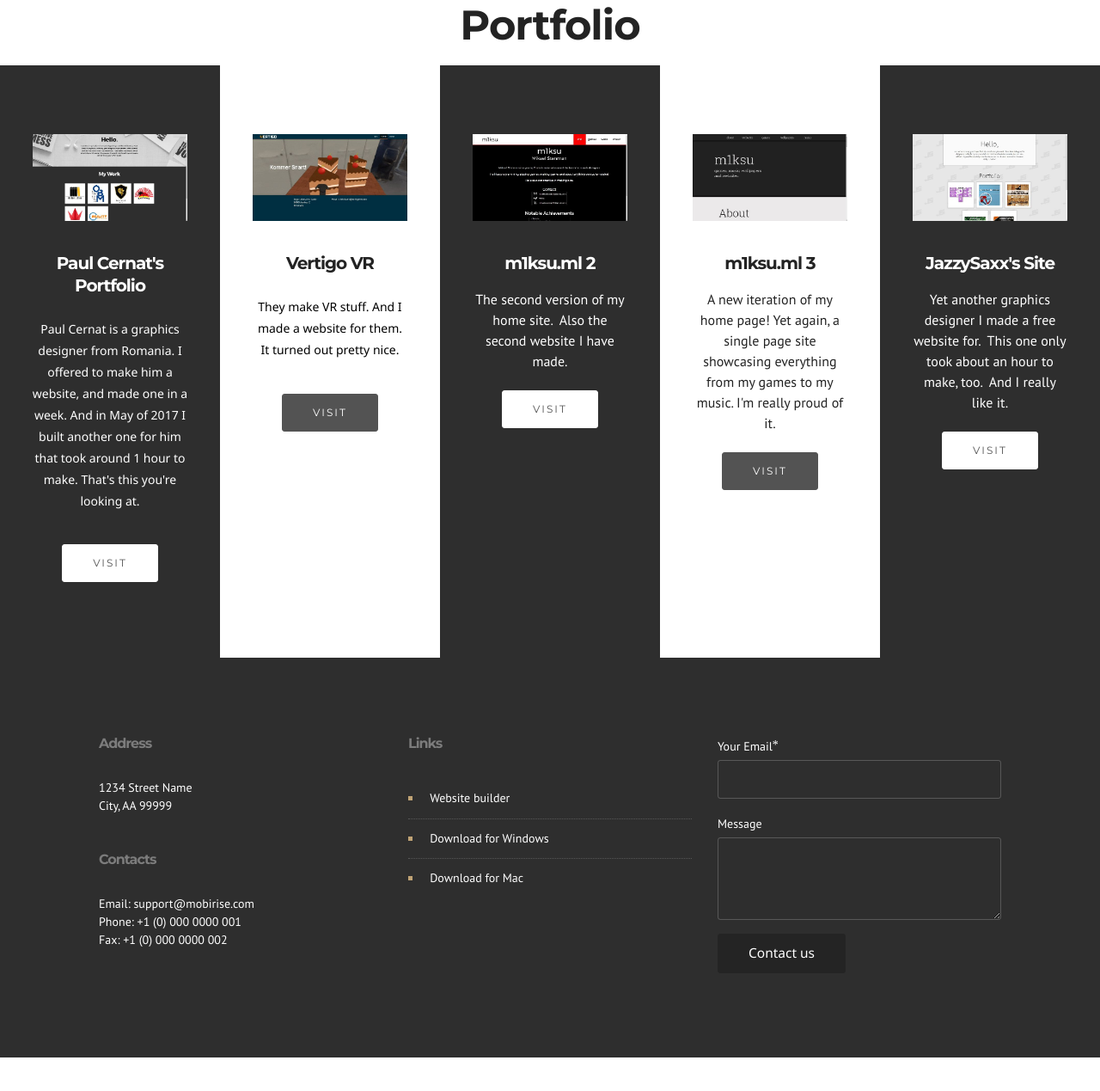
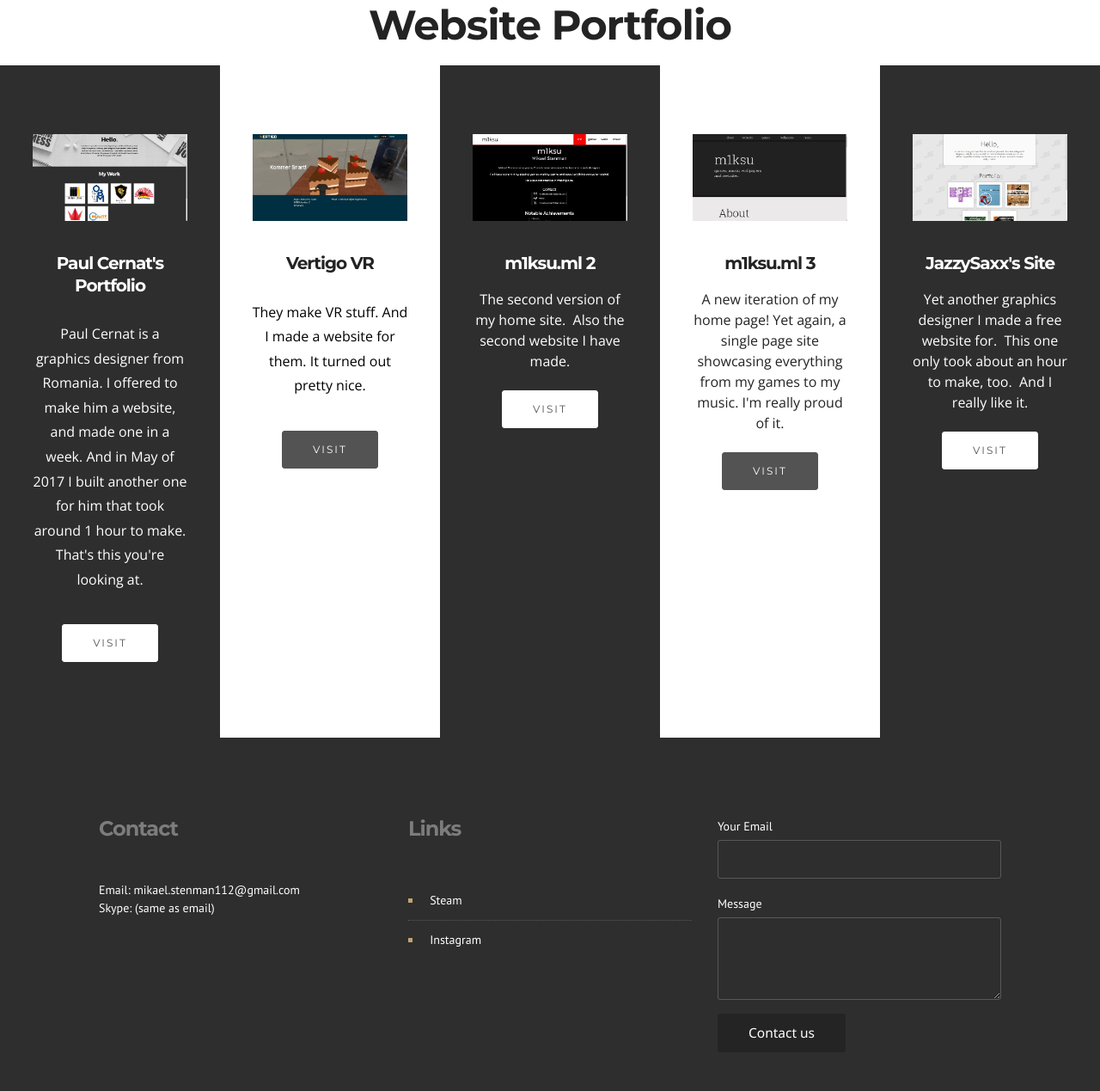
Before and after one commit to m1ksu/m1ksu-ml-4, a plain HTML site: page index.html in a window 1280 px wide. Shown: the part 817-2086 px from the top of the page at 86% size. Before the commit the page ends 2047 px from the top, so only its background shows below. Drawn offline with nearby package versions, Linux system fonts and the light colour scheme.

Commit message:
create github pages

```diff
--- a/assets/mobirise/css/mbr-additional.css
+++ b/assets/mobirise/css/mbr-additional.css
@@ -2,6 +2,10 @@
 @import url(https://fonts.googleapis.com/css?family=Montserrat:400,700);
 @import url(https://fonts.googleapis.com/css?family=Noto+Sans:400,700);
 @import url(https://fonts.googleapis.com/css?family=PT+Sans:400,700);
+
+
+
+
 
 
 
@@ -432,7 +436,20 @@ h6,
 }
 #features1-2 .mbr-cards-col:nth-child(odd) .card-subtitle {
   color: #ffffff;
+  font-family: 'Open Sans', sans-serif;
+  font-size: 16px;
 }
 #features1-2 .mbr-cards-col:nth-child(even) .card-subtitle {
   color: #000000;
+  font-family: 'Open Sans', sans-serif;
+  font-size: 16px;
 }
+#features1-2 .mbr-cards-col:nth-child(odd) .card-text {
+  font-family: 'Open Sans', sans-serif;
+}
+#features1-2 .mbr-cards-col:nth-child(even) .card-text {
+  font-family: 'Open Sans', sans-serif;
+}
+#contacts4-7 STRONG {
+  font-size: 24px;
+}
--- a/index.html
+++ b/index.html
@@ -34,7 +34,7 @@
                 <div class="mbr-section col-md-10 col-md-offset-1 text-xs-center">
 
                     <h1 class="mbr-section-title display-1">Mikael Stenman<br></h1>
-                    <p class="mbr-section-lead lead"><strong><span style="line-height: 1.5;">aka. m1ksu</span><br></strong><br>I'm a Finnish junior web desigmer that makes games, music, wallpapers and websites. For free! What else could you want? Scroll on down, maybe you'll find a way to contact me.</p>
+                    <p class="mbr-section-lead lead"><strong><span style="line-height: 1.5;">aka. m1ksu</span><br></strong><br>Hi! I'm Mikael Stenman, also known as m1ksu on the internet. I'm a Finnish web designer hobbyist that makes games, music, wallpapers and websites. For free! What else could you want? Scroll on down, maybe you'll find a way to contact me.</p>
 
                 </div>
             </div>
@@ -45,11 +45,11 @@
 
 </section>
 
-<section class="engine"><a rel="external" href="https://mobirise.com">mobirise.com</a></section><section class="mbr-section mbr-section__container article" id="header3-4" style="background-color: rgb(255, 255, 255); padding-top: 20px; padding-bottom: 20px;">
+<section class="engine"><a rel="external" href="https://mobirise.com">Mobirise Web Page Builder</a></section><section class="mbr-section mbr-section__container article" id="header3-4" style="background-color: rgb(255, 255, 255); padding-top: 20px; padding-bottom: 20px;">
     <div class="container">
         <div class="row">
             <div class="col-xs-12">
-                <h3 class="mbr-section-title display-2">Portfolio</h3>
+                <h3 class="mbr-section-title display-2">Website Portfolio</h3>
 
             </div>
         </div>
@@ -131,39 +131,33 @@
     </div>
 </section>
 
-<section class="mbr-footer footer4 mbr-section mbr-section-md-padding" id="contacts4-5" style="background-color: rgb(46, 46, 46); padding-top: 90px; padding-bottom: 90px;">
+<section class="mbr-footer footer4 mbr-section mbr-section-md-padding" id="contacts4-7" style="background-color: rgb(46, 46, 46); padding-top: 90px; padding-bottom: 90px;">
 
     <div class="container">
         <div class="mbr-contacts row">
             <div class="col-sm-8">
                 <div class="row">
                     <div class="col-sm-6">
-                        <p><strong>Address</strong><br>
-1234 Street Name<br>
-City, AA 99999<br><br><br>
-<strong>Contacts</strong><br>
-Email: support@mobirise.com<br>
-Phone: +1 (0) 000 0000 001<br>
-Fax: +1 (0) 000 0000 002</p>
+                        <p><strong>Contact</strong><br>Email: mikael.stenman112@gmail.com<br>Skype: (same as email)</p>
                     </div>
-                    <div class="col-sm-6"><p class="mbr-contacts__text"><strong>Links</strong></p><ul class="mbr-contacts__list"><li><a class="text-white" href="https://mobirise.com/">Website builder</a></li><li><a class="text-white" href="https://mobirise.com/mobirise-free-win.zip">Download for Windows</a></li><li><a class="text-white" href="https://mobirise.com/mobirise-free-mac.zip">Download for Mac</a></li></ul></div>
+                    <div class="col-sm-6"><p class="mbr-contacts__text"><strong>Links</strong></p><ul class="mbr-contacts__list"><li><a href="https://steamcommunity.com/id/m1ksu4u" target="_blank">Steam</a><a class="text-white" href="https://mobirise.com/"></a></li><li><a class="text-white" href="https://mobirise.com/mobirise-free-mac.zip"></a><a class="text-white" href="https://mobirise.com/mobirise-free-mac.zip" style="font-size: 0.875rem; line-height: 1.8; background-color: rgb(46, 46, 46);">Instagram</a><br></li></ul></div>
                 </div>
             </div>
             <div class="col-sm-4" data-form-type="formoid">
                 <div data-form-alert="true">
-                    <div hidden="" data-form-alert-success="true">Thanks for messaging!</div>
+                    <div hidden="" data-form-alert-success="true">Message sent!</div>
                 </div>
                 <form action="https://mobirise.com/" method="post" data-form-title="MESSAGE">
-                    <input type="hidden" value="IzyYG46E97q/wSSM80Hjrjdy05+pKF04pZ2PRchGiczHcsx3y9FkkMX+t8x8vXzVbv8t74VJ81XvExYj8kbYKim9kMj6a8IsFqqgwR+Vr78EtjGd0/bXqUX2VH7NaIuG" data-form-email="true">
+                    <input type="hidden" value="q6M51yiWg3AA+iO0Kd/s/I7hp0cTUSTiD+IhEjvzgCiDVBh098HKa8oCMA/BZN8dH3mY9iwIZeRLUSPveZPYHWra3kcVu3ZrKqjpoM1laYh6uwt3Nd9vrZH2ZRnZrIEU" data-form-email="true">
 
                     <div class="form-group">
-                        <label class="form-control-label" for="contacts4-5-email">Your Email<span class="form-asterisk">*</span></label>
-                        <input type="email" class="form-control input-sm input-inverse" name="email" required="" data-form-field="Email" id="contacts4-5-email">
+                        <label class="form-control-label" for="contacts4-7-email">Your Email</label>
+                        <input type="email" class="form-control input-sm input-inverse" name="email" required="" data-form-field="Email" id="contacts4-7-email">
                     </div>
 
                     <div class="form-group">
-                        <label class="form-control-label" for="contacts4-5-message">Message</label>
-                        <textarea class="form-control input-sm input-inverse" name="message" data-form-field="Message" rows="4" id="contacts4-5-message"></textarea>
+                        <label class="form-control-label" for="contacts4-7-message">Message</label>
+                        <textarea class="form-control input-sm input-inverse" name="message" data-form-field="Message" rows="4" id="contacts4-7-message"></textarea>
                     </div>
                     <div class="mbr-buttons mbr-buttons--right btn-inverse"><button type="submit" class="btn btn-sm btn-black">Contact us</button></div>
                 </form>
```
Also changed, not shown: 1 other file.
